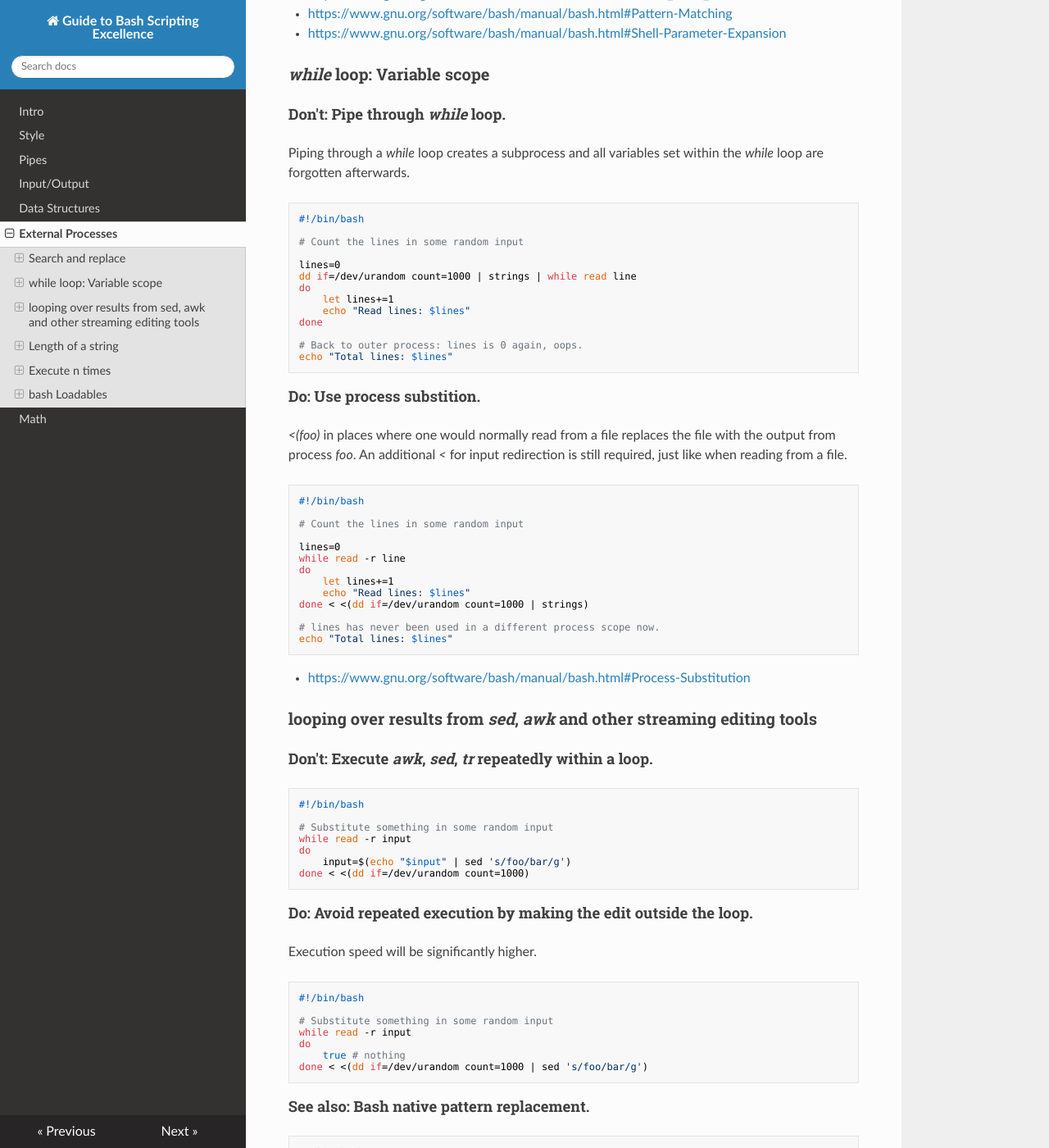
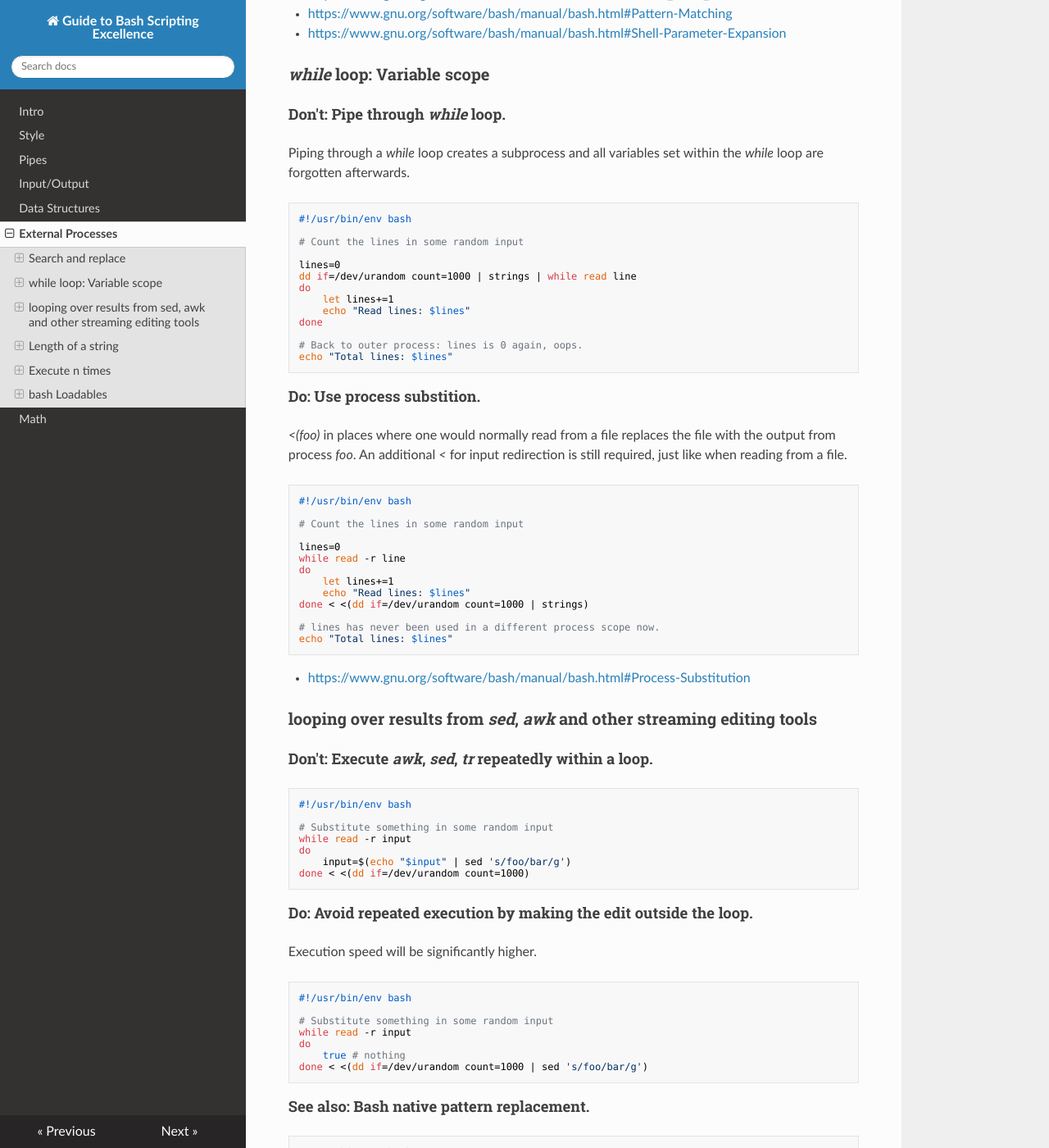
Before and after one commit to mschmitt/bashsex, an MkDocs documentation site: the page built from docs/040_external_processes.md, in a window 1280 px wide and 1400 px high, scrolled down 774 px. Shown: the whole window at 82% size. Built offline with MkDocs 1.6.1, drawn with Linux system fonts in a browser that asks for light colours; nearby versions of some CDN libraries; some of the changed text lies outside the part shown.

Commit message:
Finding own, path, change #!/bin/bash to #!/usr/bin/env bash

````diff
--- a/docs/040_external_processes.md
+++ b/docs/040_external_processes.md
@@ -7,7 +7,7 @@
 I've done this so many times, it's embarrassing.
 
 ```bash
-#!/bin/bash
+#!/usr/bin/env bash
 
 for word in "foo" "bar" "baz"
 do
@@ -24,7 +24,7 @@ done
 #### Do: Use built-in regex matching and/or *bash* Parameter Expansion.
 
 ```bash
-#!/bin/bash
+#!/usr/bin/env bash
 
 for word in "foo" "bar" "baz"
 do
@@ -48,7 +48,7 @@ done
 Piping through a *while* loop creates a subprocess and all variables set within the *while* loop are forgotten afterwards.
 
 ```bash
-#!/bin/bash
+#!/usr/bin/env bash
 
 # Count the lines in some random input
 
@@ -68,7 +68,7 @@ echo "Total lines: $lines"
 *<(foo)* in places where one would normally read from a file replaces the file with the output from process *foo*. An additional *<* for input redirection is still required, just like when reading from a file.
 
 ```bash
-#!/bin/bash
+#!/usr/bin/env bash
 
 # Count the lines in some random input
 
@@ -90,7 +90,7 @@ echo "Total lines: $lines"
 #### Don't: Execute *awk*, *sed*, *tr* repeatedly within a loop.
 
 ```bash
-#!/bin/bash
+#!/usr/bin/env bash
 
 # Substitute something in some random input
 while read -r input
@@ -104,7 +104,7 @@ done < <(dd if=/dev/urandom count=1000)
 Execution speed will be significantly higher.
 
 ```bash
-#!/bin/bash
+#!/usr/bin/env bash
 
 # Substitute something in some random input
 while read -r input
@@ -116,7 +116,7 @@ done < <(dd if=/dev/urandom count=1000 | sed 's/foo/bar/g')
 #### See also: Bash native pattern replacement.
 
 ```bash
-#!/bin/bash
+#!/usr/bin/env bash
 
 # Native bash pattern replacement
 
@@ -138,7 +138,7 @@ If you believe you do have to use *wc*, don't waste further resources by parsing
 *wc*'s native option for the byte or character count. I've seen (and DONE!) this countless times and I have no idea if this ever, in any long-forgotten era, was the reasonable thing to do.
 
 ```bash
-#!/bin/bash
+#!/usr/bin/env bash
 
 # UTF-8 multibyte characters
 string="ÄÖÜ"
@@ -155,7 +155,7 @@ It returns the length in characters, with multi-byte characters counted
 according to the *LANG* environment.
 
 ```bash
-#!/bin/bash
+#!/usr/bin/env bash
 
 # UTF-8 multibyte characters
 string="ÄÖÜ"
@@ -172,7 +172,7 @@ printf "%s (%s characters, %s bytes)\n" "$string" "$characters" "$bytes"
 #### Don't: Use *seq*.
 
 ```bash
-#!/bin/bash
+#!/usr/bin/env bash
 
 for i in $(seq 1 10)
 do
@@ -185,7 +185,7 @@ done
 ...just like you would everywhere else. Don't expect any performance gain, though.
 
 ```bash
-#!/bin/bash
+#!/usr/bin/env bash
 
 for (( i=1 ; i<=10 ; i++ ))
 do
@@ -202,7 +202,7 @@ Check out the *bash* loadables in your OS distribution. Use of these comes at th
 #### Without Loadables
 
 ```bash
-#!/bin/bash
+#!/usr/bin/env bash
 
 while read -r FILE
 do
@@ -216,7 +216,7 @@ done < <(find /usr/lib -type f)
 #### With Loadables
 
 ```bash
-#!/bin/bash
+#!/usr/bin/env bash
 
 # Enable loadable bash extensions
 BASH_LOADABLES_PATH=/usr/lib/bash:/usr/local/lib/bash
````
Also changed, not shown: docs/010_style.md (+30 -4 lines), docs/020_pipes.md (+2 -2 lines), docs/021_input.md (+3 -3 lines), docs/030_datastructures.md (+1 -1 lines).
